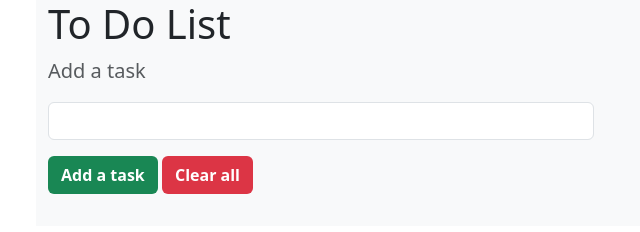
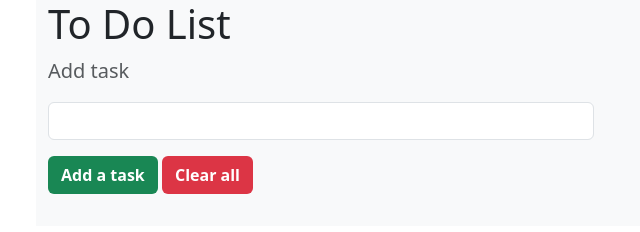
Before and after one commit to Not-lorri/Laurence_hemtenta1, a plain HTML site: page index.html in a window 1280 px wide. Shown: the full height of the page, 34-674 px from the left. Drawn offline with nearby package versions, Linux system fonts and the light colour scheme.

Commit message:
Update index.html

```diff
--- a/index.html
+++ b/index.html
@@ -14,7 +14,7 @@
             <div class="col-md-6 mb-3">
                 <h1>To Do List</h1>
 
-                <p class="text-muted fs-5"> Add a task</p>
+                <p class="text-muted fs-5"> Add task</p>
                 <input type="text" class=" form-control AddtaskInput mb-3">
                 <a href="#" class="btn bg-success Add text-white fw-bold">Add a task</a>
                 <a href="#" class="btn bg-danger text-white fw-bold Clear">Clear all</a>
```
